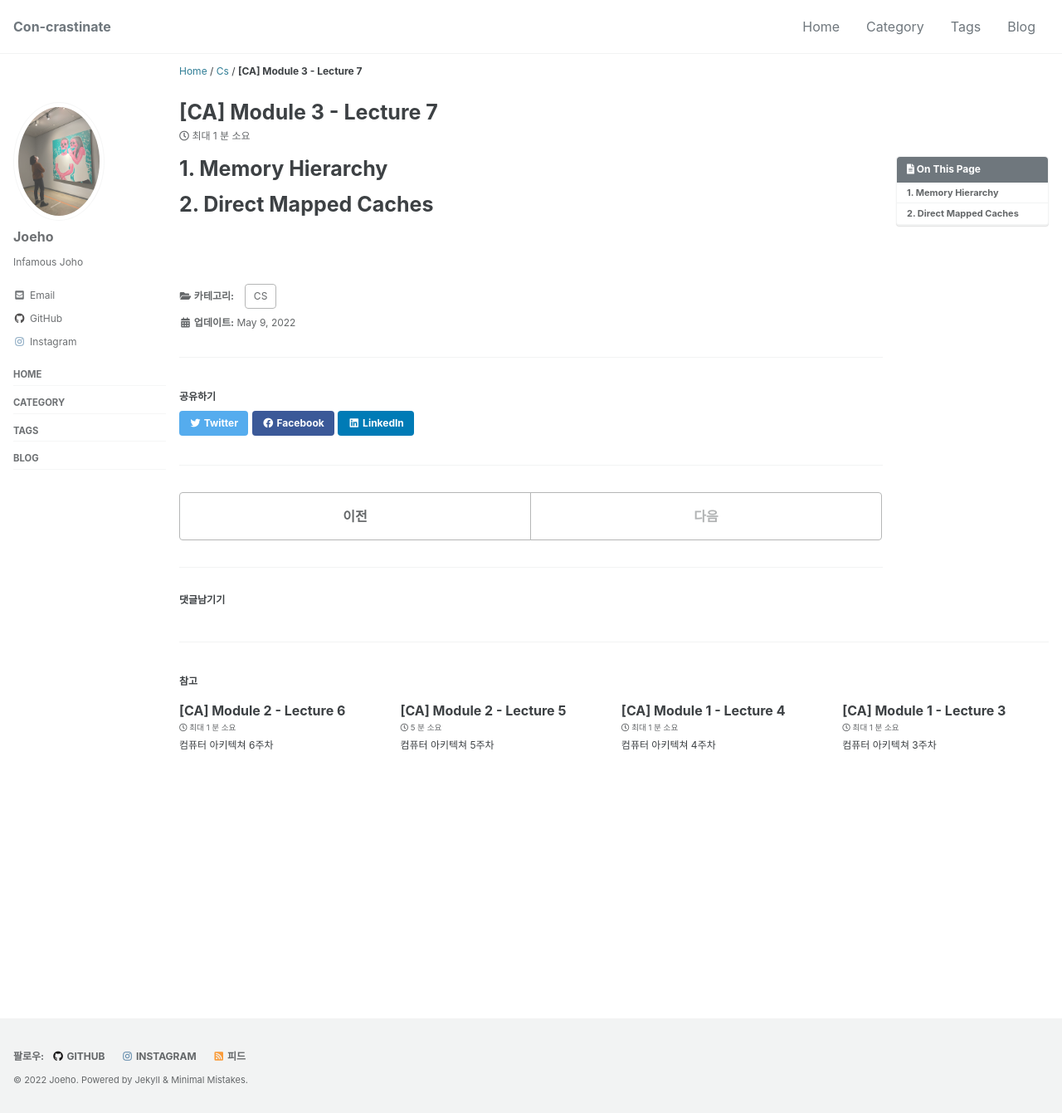
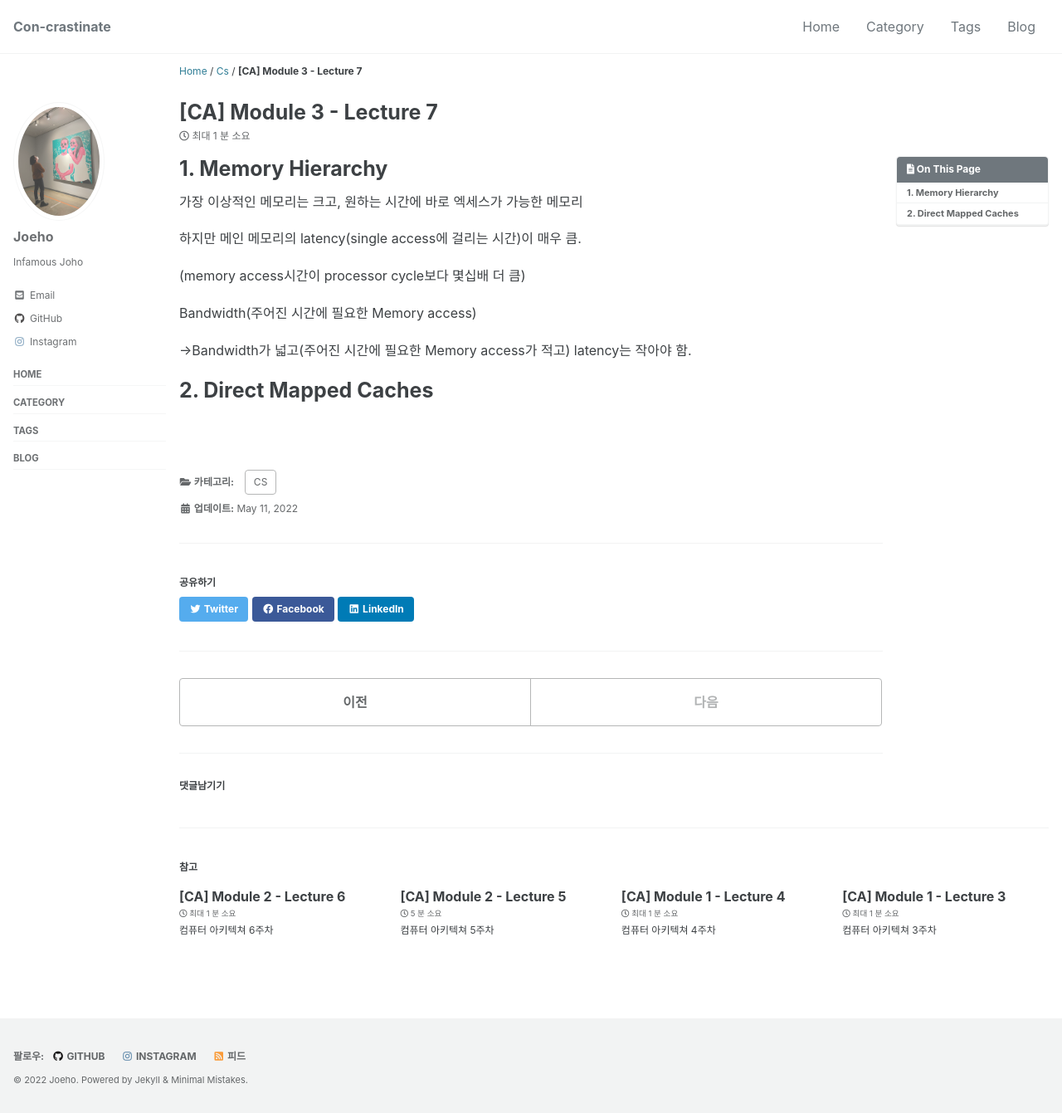
Before and after one commit to joeholee/joeholee.github.io, a Jekyll site: the page built from _posts/2022-05-09-ca-seventh.md, in a window 1280 px wide and 1341 px high. Shown: the whole window at 83% size. Built offline with Jekyll 4.4.1, drawn with Linux system fonts in a browser that asks for light colours; cached includes are drawn as plain includes; some web fonts are replaced; comment, search, counter and statistics services are not loaded.

Commit message:
Update 2022-05-09-ca-seventh.md

```diff
--- a/_posts/2022-05-09-ca-seventh.md
+++ b/_posts/2022-05-09-ca-seventh.md
@@ -13,11 +13,21 @@ toc: true
 toc_sticky: true
 
 date: 2022-05-09
-last_modified_at: 2022-05-09
+last_modified_at: 2022-05-11
 ---
 
 # 1. Memory Hierarchy
 
+가장 이상적인 메모리는 크고, 원하는 시간에 바로 엑세스가 가능한 메모리
+
+하지만 메인 메모리의 latency(single access에 걸리는 시간)이 매우 큼.
+
+(memory access시간이 processor cycle보다 몇십배 더 큼)
+
+Bandwidth(주어진 시간에 필요한 Memory access)
+
+→Bandwidth가 넓고(주어진 시간에 필요한 Memory access가 적고) latency는 작아야 함.
+
 # 2. Direct Mapped Caches
 
 <br>
```
